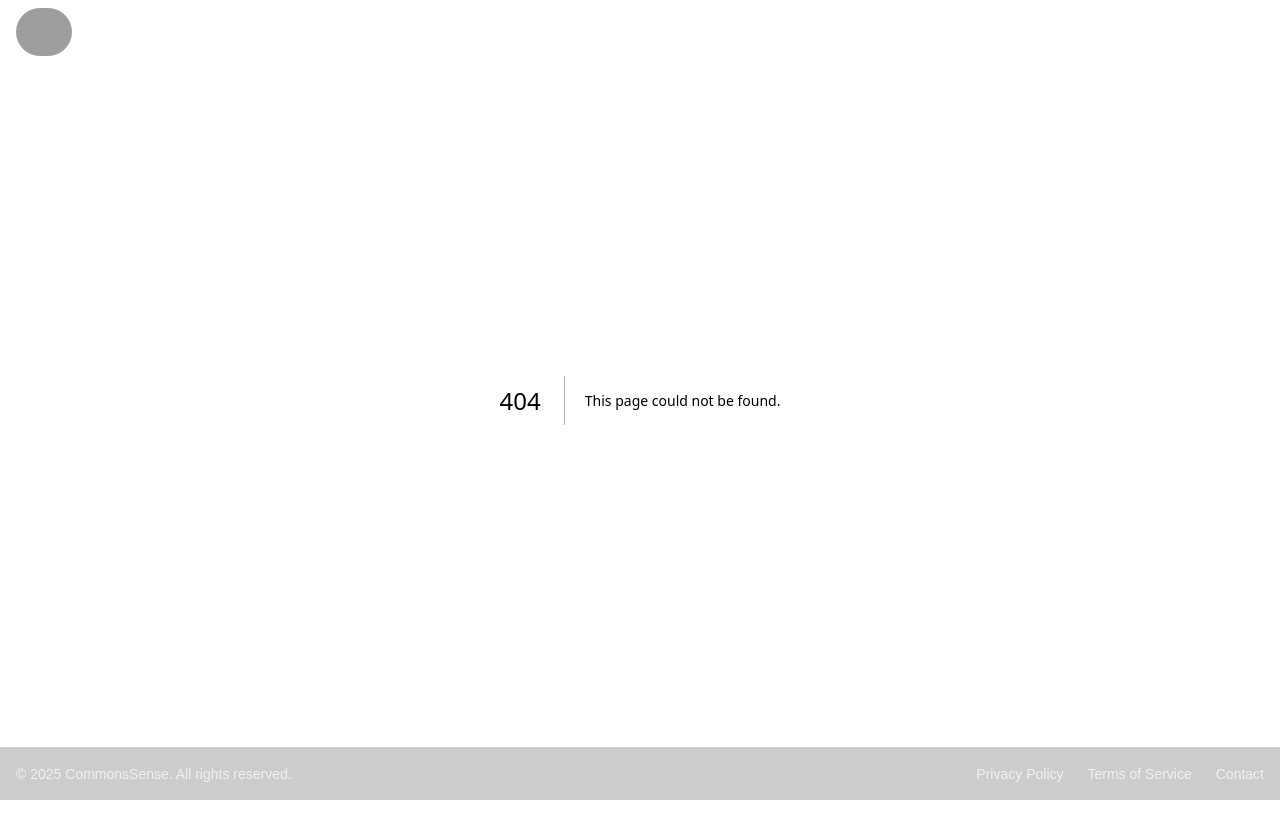
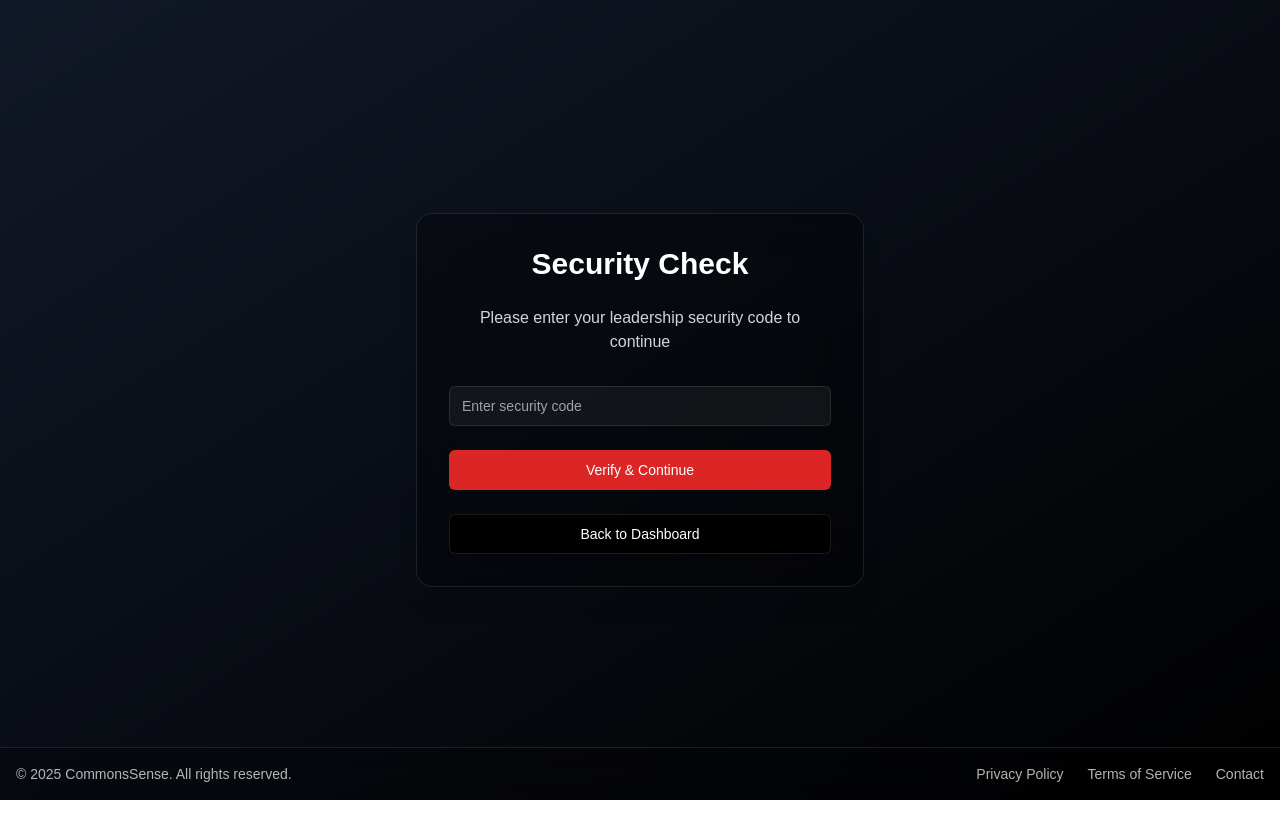
Before and after one commit to ingindIsrael/CommonsSense, a Next.js app: page /leader-dashboard/security-check in a window 1280 px wide. Before the commit this address had no page. Shown: the top 838 px of the page. Built offline with nearby package versions, Linux system fonts and the light colour scheme; grey boxes are pictures that could not be loaded.

Commit message:
Refactor: Implement conditional TopBar rendering
- Add ClientLayout component for client-side navigation
- Remove TopBar from leader dashboard routes
- Fix metadata export in root layout
- Improve security check page structure

```diff
--- a/app/layout.tsx
+++ b/app/layout.tsx
@@ -2,6 +2,14 @@ import type React from "react"
 import { TopBar } from "@/components/top-bar"
 import { Footer } from "@/components/footer"
 import { ThemeProvider } from "@/components/theme-provider"
+import './globals.css'
+
+// Client component for conditional rendering
+import ClientLayout from "@/components/client-layout"
+
+export const metadata = {
+  generator: 'v0.dev'
+}
 
 export default function RootLayout({
   children,
@@ -12,19 +20,12 @@ export default function RootLayout({
     <html lang="en">
       <body>
         <ThemeProvider attribute="class" defaultTheme="dark">
-          <TopBar />
-          <main className="min-h-screen pb-16">{children}</main>
+          <ClientLayout>
+            {children}
+          </ClientLayout>
           <Footer />
         </ThemeProvider>
       </body>
     </html>
   )
 }
-
-
-
-import './globals.css'
-
-export const metadata = {
-      generator: 'v0.dev'
-    };
--- /dev/null
+++ b/app/leader-dashboard/layout.tsx
@@ -0,0 +1,11 @@
+export default function LeaderDashboardLayout({
+  children,
+}: {
+  children: React.ReactNode
+}) {
+  return (
+    <div className="min-h-screen bg-gradient-to-br from-gray-900 to-black">
+      {children}
+    </div>
+  )
+}
--- /dev/null
+++ b/app/leader-dashboard/security-check/page.tsx
@@ -0,0 +1,60 @@
+"use client"
+
+import { useState } from "react"
+import { useRouter } from "next/navigation"
+import { Button } from "@/components/ui/button"
+import { Input } from "@/components/ui/input"
+
+export default function SecurityCheckPage() {
+  const [code, setCode] = useState("")
+  const [error, setError] = useState("")
+  const router = useRouter()
+
+  const handleSubmit = (e: React.FormEvent) => {
+    e.preventDefault()
+    if (code.trim()) {
+      // For now, accept any number
+      router.push("/leader-dashboard/overview")
+    } else {
+      setError("Please enter a security code")
+    }
+  }
+
+  return (
+    <div className="flex min-h-screen bg-gradient-to-br from-gray-900 to-black text-white">
+      <div className="flex-grow flex items-center justify-center">
+        <div className="text-center max-w-md w-full mx-auto p-8 bg-black/30 backdrop-blur-xl rounded-2xl border border-white/10 shadow-xl">
+          <h1 className="text-3xl font-bold mb-6">Security Check</h1>
+          <p className="text-gray-300 mb-8">
+            Please enter your leadership security code to continue
+          </p>
+          <form onSubmit={handleSubmit} className="space-y-6">
+            <div>
+              <Input
+                type="number"
+                placeholder="Enter security code"
+                value={code}
+                onChange={(e) => setCode(e.target.value)}
+                className="bg-white/5 border-white/10 text-white placeholder:text-gray-400"
+              />
+              {error && <p className="text-red-400 mt-2 text-sm">{error}</p>}
+            </div>
+            <Button
+              type="submit"
+              className="w-full bg-red-600 hover:bg-red-700 text-white"
+            >
+              Verify & Continue
+            </Button>
+            <Button
+              type="button"
+              onClick={() => router.push("/dashboard")}
+              className="w-full bg-black hover:bg-black/70 text-white border border-white/10 mt-4"
+            >
+              Back to Dashboard
+            </Button>
+          </form>
+        </div>
+      </div>
+    </div>
+  )
+}
--- /dev/null
+++ b/components/client-layout.tsx
@@ -0,0 +1,24 @@
+"use client"
+
+import { usePathname } from 'next/navigation'
+import { TopBar } from "@/components/top-bar"
+
+function shouldShowTopBar(pathname: string) {
+  // Don't show TopBar in leader dashboard routes
+  return !pathname.startsWith('/leader-dashboard')
+}
+
+export default function ClientLayout({
+  children,
+}: {
+  children: React.ReactNode
+}) {
+  const pathname = usePathname()
+
+  return (
+    <>
+      {shouldShowTopBar(pathname) && <TopBar />}
+      <main className="min-h-screen pb-16">{children}</main>
+    </>
+  )
+}
```
